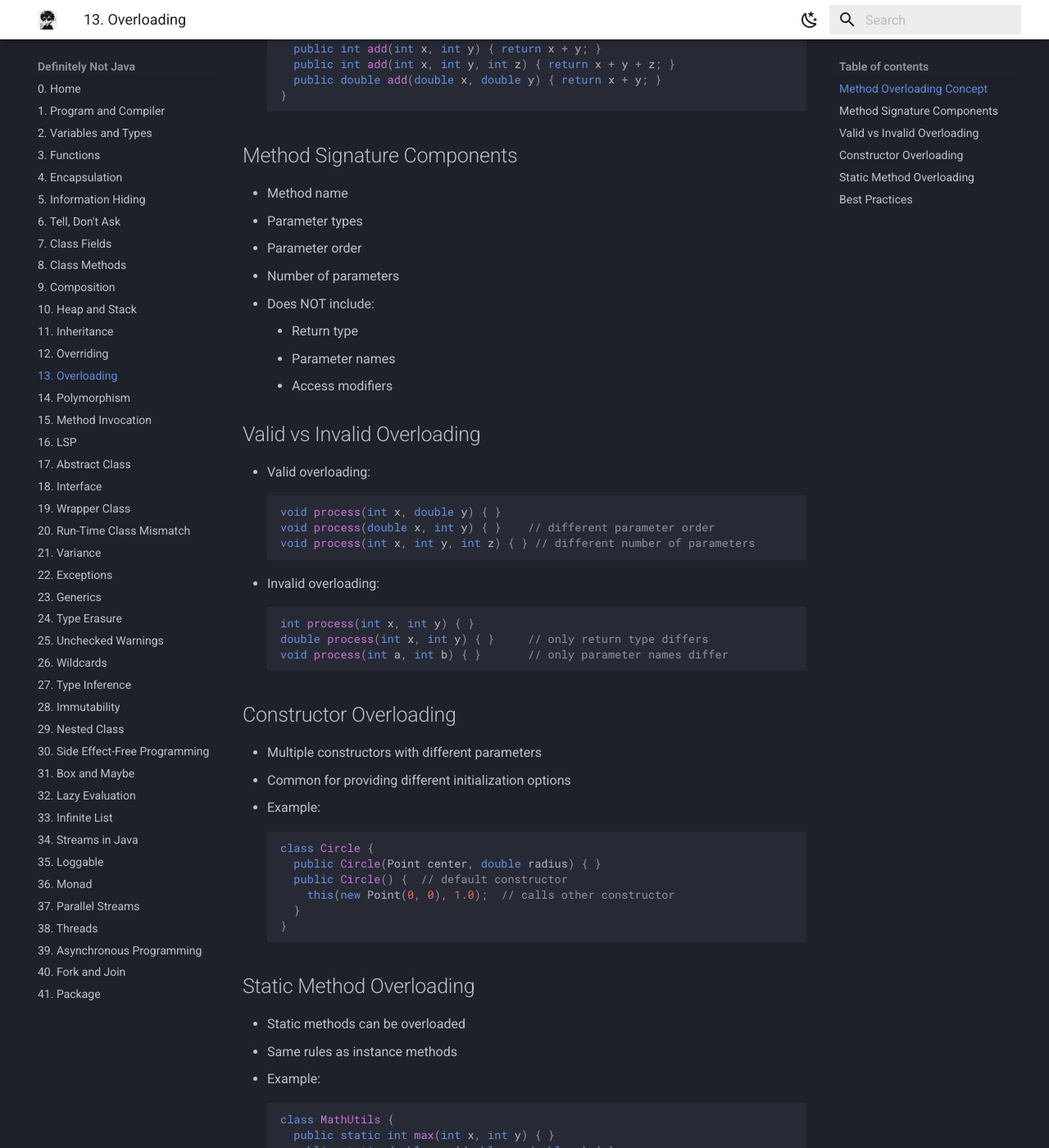
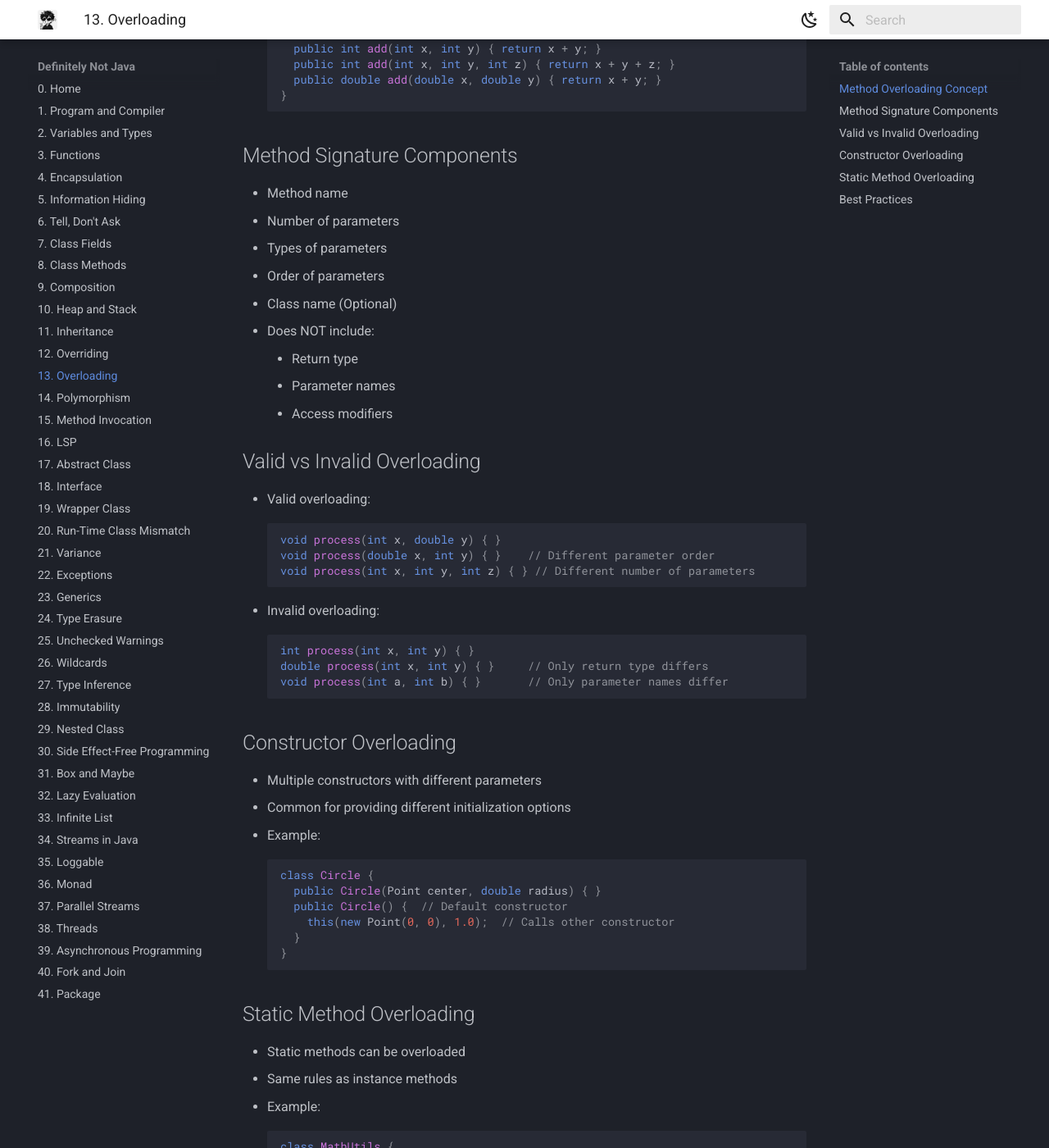
Before and after one commit to Dylan-Liew/definitely-not-java, an MkDocs documentation site: the page built from docs/13-overloading.md, in a window 1280 px wide and 1400 px high, scrolled down 343 px. Shown: the whole window at 82% size. Built offline with MkDocs 1.6.1 and Material for MkDocs 9.7.7, drawn with Linux system fonts in a browser that asks for light colours.

Commit message:
13 overloading

````diff
--- a/docs/13-overloading.md
+++ b/docs/13-overloading.md
@@ -15,9 +15,10 @@
 
 ## Method Signature Components
 - Method name
-- Parameter types
-- Parameter order
 - Number of parameters
+- Types of parameters
+- Order of parameters
+- Class name (Optional)
 - Does NOT include:
     - Return type
     - Parameter names
@@ -27,14 +28,14 @@
 - Valid overloading:
   ```java
   void process(int x, double y) { }
-  void process(double x, int y) { }    // different parameter order
-  void process(int x, int y, int z) { } // different number of parameters
+  void process(double x, int y) { }    // Different parameter order
+  void process(int x, int y, int z) { } // Different number of parameters
   ```
 - Invalid overloading:
   ```java
   int process(int x, int y) { }
-  double process(int x, int y) { }     // only return type differs
-  void process(int a, int b) { }       // only parameter names differ
+  double process(int x, int y) { }     // Only return type differs
+  void process(int a, int b) { }       // Only parameter names differ
   ```
 
 ## Constructor Overloading
@@ -44,8 +45,8 @@
   ```java
   class Circle {
     public Circle(Point center, double radius) { }
-    public Circle() {  // default constructor
-      this(new Point(0, 0), 1.0);  // calls other constructor
+    public Circle() {  // Default constructor
+      this(new Point(0, 0), 1.0);  // Calls other constructor
     }
   }
   ```
````
Also changed, not shown: docs/12-overriding.md (+4 -0 lines).
